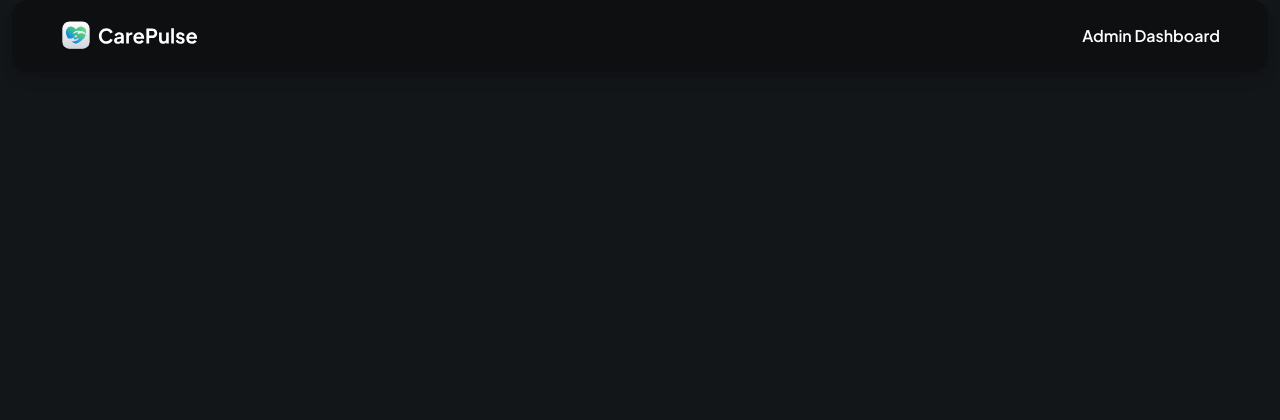
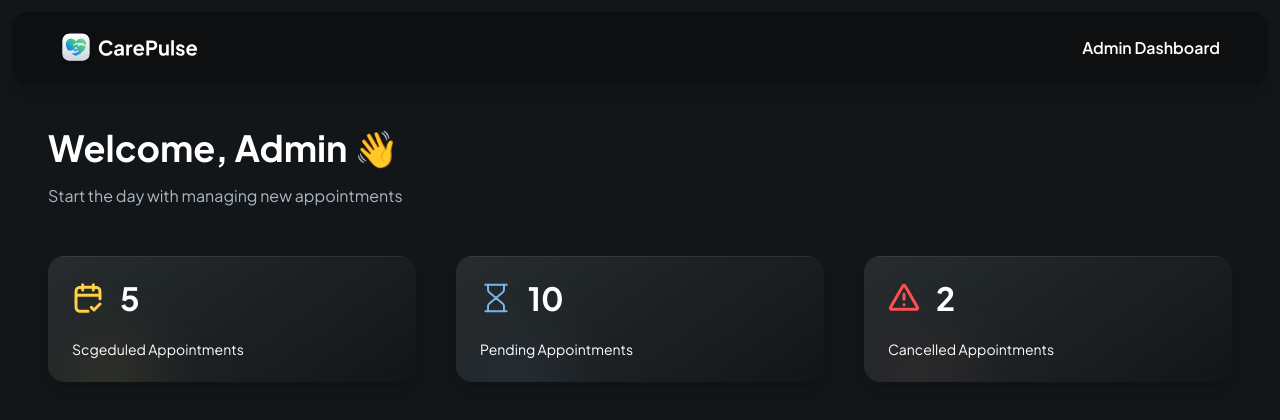
Before and after one commit to anyars-encarta/care-pulse, a Next.js app: page /admin in a window 1280 px wide. Shown: the top 420 px of the page. Built offline with nearby package versions, Linux system fonts and the light colour scheme.

Commit message:
Implement Appointment, pending, and cancelled cards

```diff
--- a/app/admin/page.tsx
+++ b/app/admin/page.tsx
@@ -1,3 +1,4 @@
+import StatCard from '@/components/StatCard'
 import Image from 'next/image'
 import Link from 'next/link'
 import React from 'react'
@@ -18,6 +19,36 @@
 
                 <p className='text-16-semibold'>Admin Dashboard</p>
             </header>
+
+            <main className='admin-main'>
+                <section className='w-full space-y-4'>
+                    <h1 className='header'>Welcome, Admin 👋</h1>
+                    <p className='text-dark-700'>Start the day with managing new appointments</p>
+                </section>
+
+                <section className='admin-stat'>
+                    <StatCard
+                        type='appointments'
+                        count={5}
+                        label='Scgeduled Appointments'
+                        icon='/assets/icons/appointments.svg'
+                    />
+
+                    <StatCard
+                        type='pending'
+                        count={10}
+                        label='Pending Appointments'
+                        icon='/assets/icons/pending.svg'
+                    />
+
+                    <StatCard
+                        type='cancelled'
+                        count={2}
+                        label='Cancelled Appointments'
+                        icon='/assets/icons/cancelled.svg'
+                    />
+                </section>
+            </main>
         </div>
     )
 }
--- /dev/null
+++ b/components/StatCard.tsx
@@ -0,0 +1,29 @@
+import clsx from "clsx"
+import Image from "next/image"
+
+
+const StatCard = ({ type, count = 0, label, icon }: StatCardProps) => {
+    return (
+        <div className={clsx('stat-card', {
+            'bg-appointments': type === 'appointments',
+            'bg-pending': type === 'pending',
+            'bg-cancelled': type === 'cancelled'
+        })}>
+
+            <div className='flex items-center gap-4'>
+                <Image src={icon}
+                    height={32}
+                    width={32}
+                    alt={label}
+                    className='size-8 w-fit'
+                />
+
+                <h2 className='text-32-bold text-white'>{count}</h2>
+            </div>
+
+            <p className='text-14-regular'>{label}</p>
+        </div>
+    )
+}
+
+export default StatCard
```
Also changed, not shown: types/index.d.ts (+7 -0 lines).
